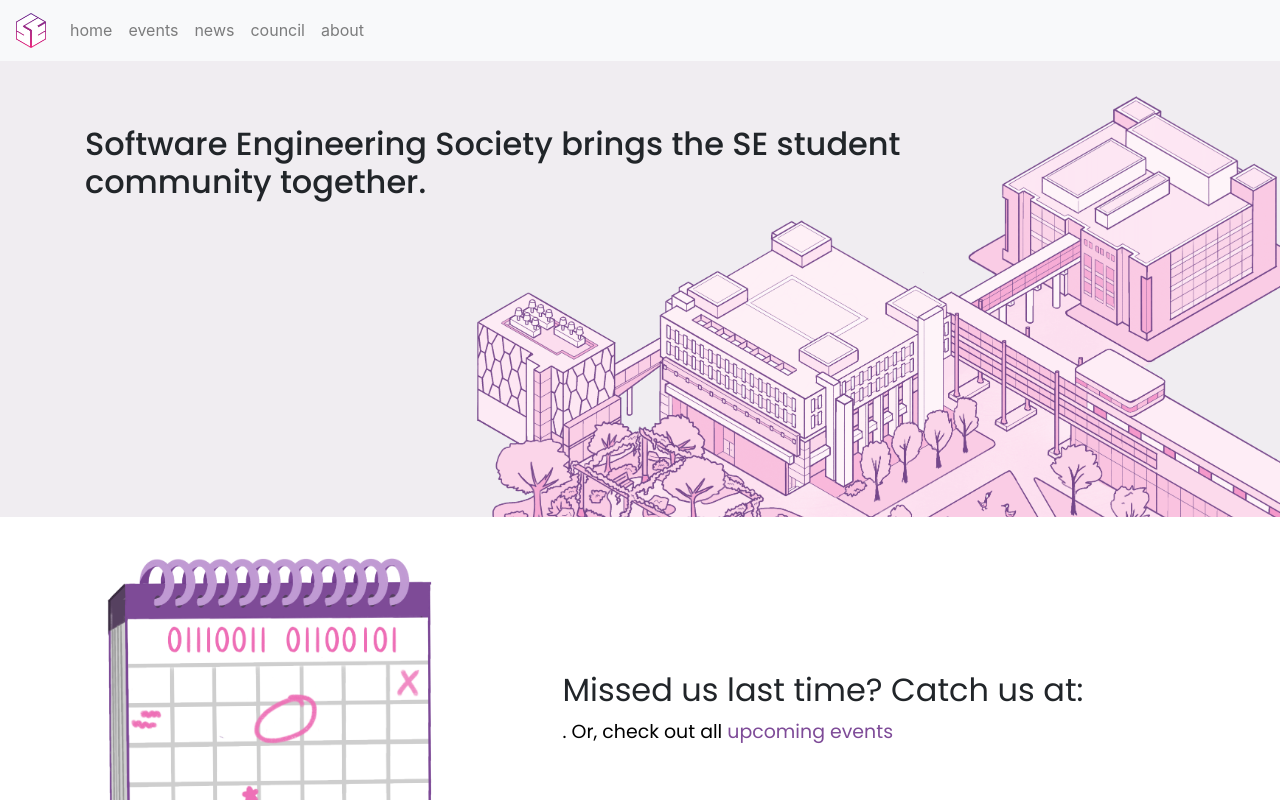
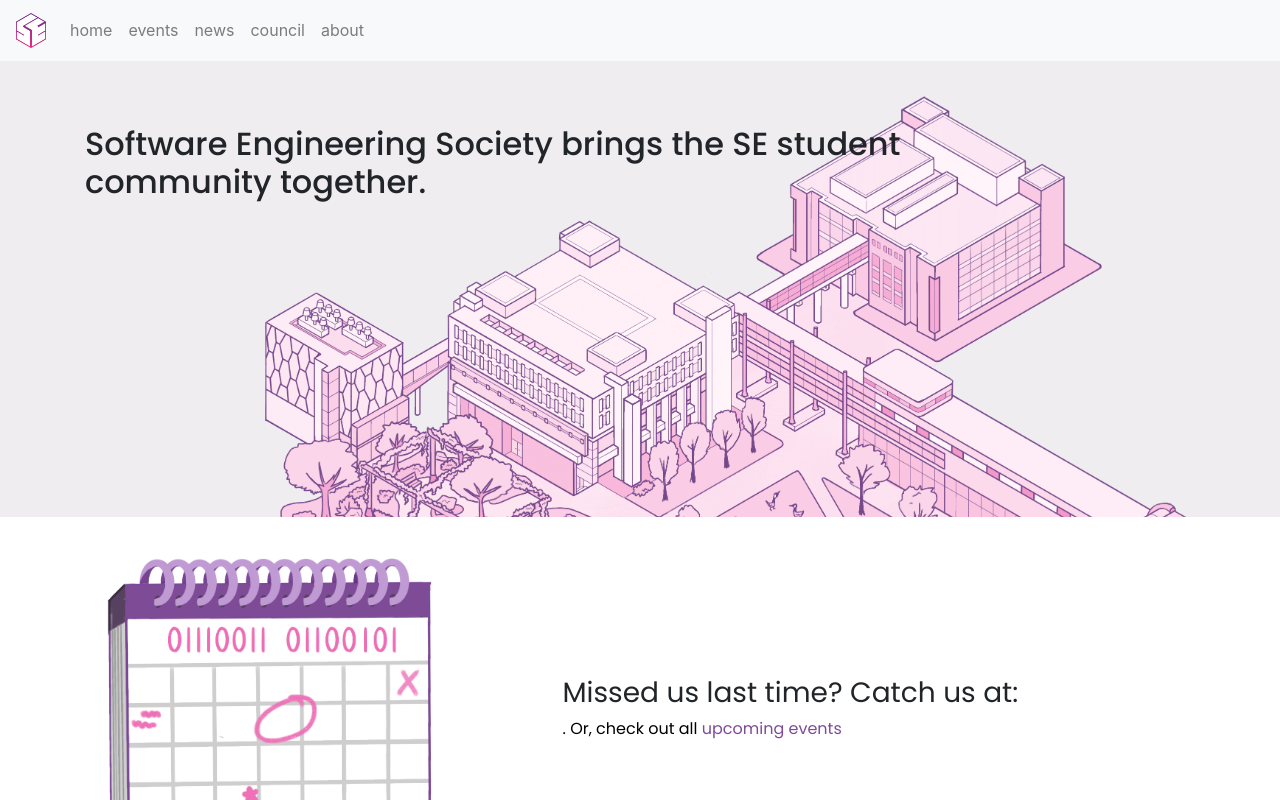
Before and after one commit to SESoc/public-website, a React (Create React App) app: page / in a window 1280 px wide. Shown: the top 800 px of the page. Built offline with nearby package versions, Linux system fonts and the light colour scheme; no server answers.

Commit message:
Update font sizes

```diff
--- a/src/containers/Home.jsx
+++ b/src/containers/Home.jsx
@@ -23,11 +23,11 @@ const coffeeChat = url.resolve(
 
 const Hero = () => (
   <Jumbotron className="jumbotron-fluid jumbo-container">
-    <img alt="Hero" className="hero-image" src={heroImage} />
+    <img alt="Hero" id="hero-image" src={heroImage} />
     <Container className="intro-container">
       <Row>
         <Col className="mb-5 mx-3 mx-sm-0" xs={11} sm={8} md={9}>
-          <h2>
+          <h2 id="intro">
             Software Engineering Society brings the SE student community
             together.
           </h2>
--- a/src/containers/styles/Home.scss
+++ b/src/containers/styles/Home.scss
@@ -1,6 +1,6 @@
 /* Home Page Hero */
 
-.hero-image {
+#hero-image {
     overflow-x: hidden;
     position: absolute;
     top: 0;
@@ -21,44 +21,48 @@
 }
 
 // Upper bound
-@media screen and (min-width: 1665px) {
-    .hero-image {
-        width: 1122px;
-        left: 40%;
+@media screen and (min-width: 1400px) {
+    #hero-image {
+        width: 1010px;
+        margin-left: 150px;
         top: 5px;
     }
     .jumbo-container {
-        height: 536px;
+        height: 480px;
+        display: flex;
+        justify-content: center;
+    }
+    .intro-container {
+        padding-top: 70px;
+    }
+    #intro {
+        font-size: 33.5px;
+    }
+}
+
+// Tablet to desktop screen optimized
+@media screen and (min-width: 576px) and (max-width: 1399px) {
+    #hero-image {
+        width: calc(450px + 40vw);
+        margin-left: 150px;
+        top: 5px;
+    }
+    .jumbo-container {
+        height: calc(200px + 20vw);
+        display: flex;
+        justify-content: center;
     }
     .intro-container {
         padding-top: 5%;
     }
-    h2 {
-        font-size: 37px;
-    }
-}
-
-// Tablet to desktop screen optimized
-@media screen and (min-width: 576px) and (max-width: 1664px) {
-    .hero-image {
-        width: calc(450px + 40vw);
-        right: calc(-50% + 40vw);
-        top: 5px;
-    }
-    .jumbo-container {
-        height: calc(200px + 20vw);
-    }
-    .intro-container {
-        padding-top: 5%;
-    }
-    h2 {
+    #intro {
         font-size: calc(16px + 1.25vw);
     }
 }
 
 // Mobile screen optimized
 @media screen and (max-width: 576px) {
-    .hero-image {
+    #hero-image {
         width: calc(100px + 100vw);
         opacity: 50%;
         right: -20%;
@@ -70,7 +74,7 @@
     .intro-container {
         padding-top: 10%;
     }
-    h2 {
+    #intro {
         font-size: 28px;
     }
 }
@@ -88,23 +92,9 @@
     margin-bottom: auto;
 }
 
-h3 {
-    font-size: calc(16px + 1.25vw);
-}
-
-p {
-    font-size: calc(10px + .7vw);
-}
-
 @media screen and (min-width: 1665px) {
     .blurb-image {
         max-width: 340px;
-    }
-    h3 {
-        font-size: 37px;
-    }
-    p {
-        font-size: 22px;
     }
 }
 
@@ -118,10 +108,4 @@ p {
         vertical-align: middle;
         text-align: center
     }
-    h3 {
-        font-size: calc(20px + 1.25vw);
-    }
-    p {
-        font-size: calc(14px + .7vw);
-    }
 }
```
